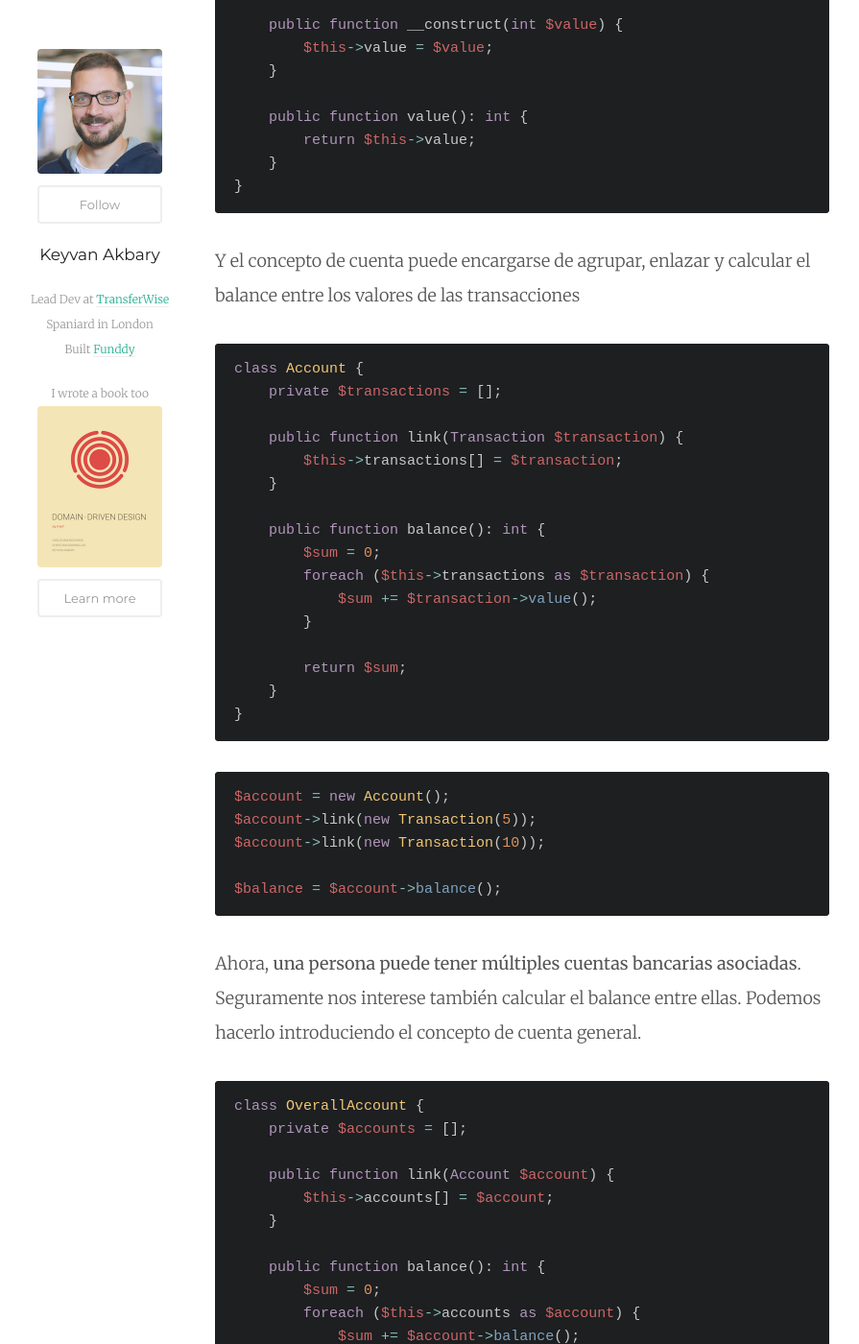
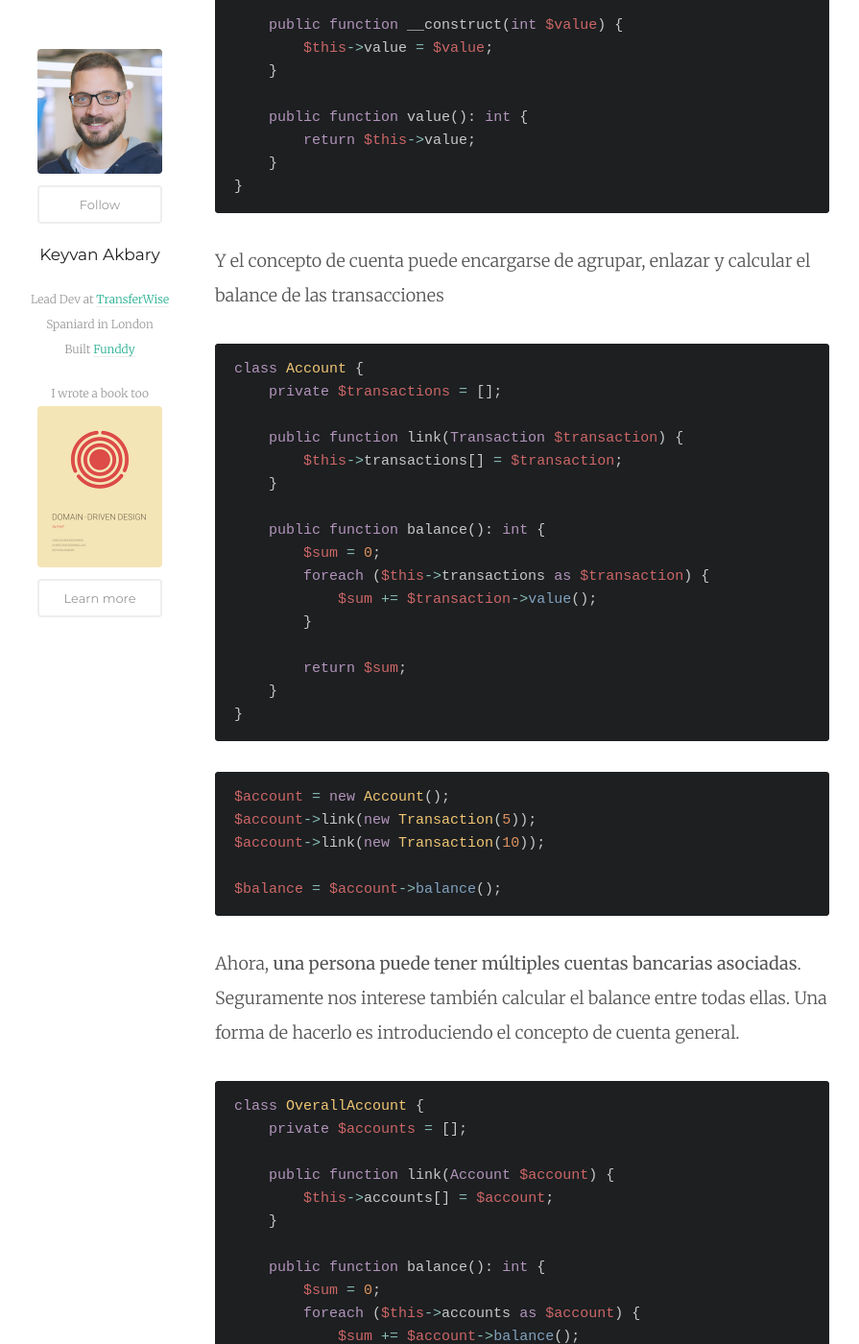
Before and after one commit to keyvanakbary/keyvanakbary.com, a Jekyll site: the page built from _posts/2017-04-23-patron-composite.md, in a window 1280 px wide and 1400 px high, scrolled down 920 px. Shown: the whole window at 96% size, without its empty margins (96-991 px from the left). Built offline with Jekyll 4.4.1, drawn with Linux system fonts in a browser that asks for light colours; nearby versions of some CDN libraries; comment, search, counter and statistics services are not loaded; some of the changed text lies outside the part shown.

Commit message:
Improve article

```diff
--- a/_posts/2017-04-23-patron-composite.md
+++ b/_posts/2017-04-23-patron-composite.md
@@ -16,17 +16,17 @@ Como de costumbre, la definición formal puede ser un poco difusa. Mejor con un
 
 Imaginemos por un momento que somos responsables de diseñar un sencillo sistema financiero cuyo propósito es el de llevar las cuentas de transacciones bancarias.
 
-Podemos representar una transacción puede como un valor mediante [Value Object](https://en.wikipedia.org/wiki/Value_object)
+Podemos representar una transacción como un valor mediante el uso de [Value Object](https://en.wikipedia.org/wiki/Value_object)
 
 {% include snippet.html file="design-patterns/composite/step0/transaction" %}
 
-Y el concepto de cuenta puede encargarse de agrupar, enlazar y calcular el balance entre los valores de las transacciones
+Y el concepto de cuenta puede encargarse de agrupar, enlazar y calcular el balance de las transacciones
 
 {% include snippet.html file="design-patterns/composite/step0/account" %}
 
 {% include snippet.html file="design-patterns/composite/step0/account-usage" %}
 
-Ahora, **una persona puede tener múltiples cuentas bancarias asociadas**. Seguramente nos interese también calcular el balance entre ellas. Podemos hacerlo introduciendo el concepto de cuenta general.
+Ahora, **una persona puede tener múltiples cuentas bancarias asociadas**. Seguramente nos interese también calcular el balance entre todas ellas. Una forma de hacerlo es introduciendo el concepto de cuenta general.
 
 {% include snippet.html file="design-patterns/composite/step0/overall-account" %}
 
@@ -48,7 +48,7 @@ e implementando dicho contrato tanto en cuentas como transacciones
 
 {% include snippet.html file="design-patterns/composite/step1/transaction" %}
 
-ahora las cuentas puedan operar tanto con transacciones como con otras cuentas, haciendo posible estructuras recursivas. El objeto `OverallAccount` ya no es necesario, puede ser eliminado.
+ahora las cuentas puedan operar tanto con transacciones como con otras cuentas, haciendo posible estructuras recursivas. El objeto `OverallAccount` ya no es necesario y puede ser eliminado.
 
 Aplicar _Composite_ no solo elimina duplicidad, sino que también consigue librar al cliente de diferenciar entre cuentas individuales o colecciones de cuentas, unificando el comportamiento de ambos casos al provisto por `Holding`. Donde antes el código cliente esperaba un objeto individual ahora puede aceptar un compuesto.
 
```
